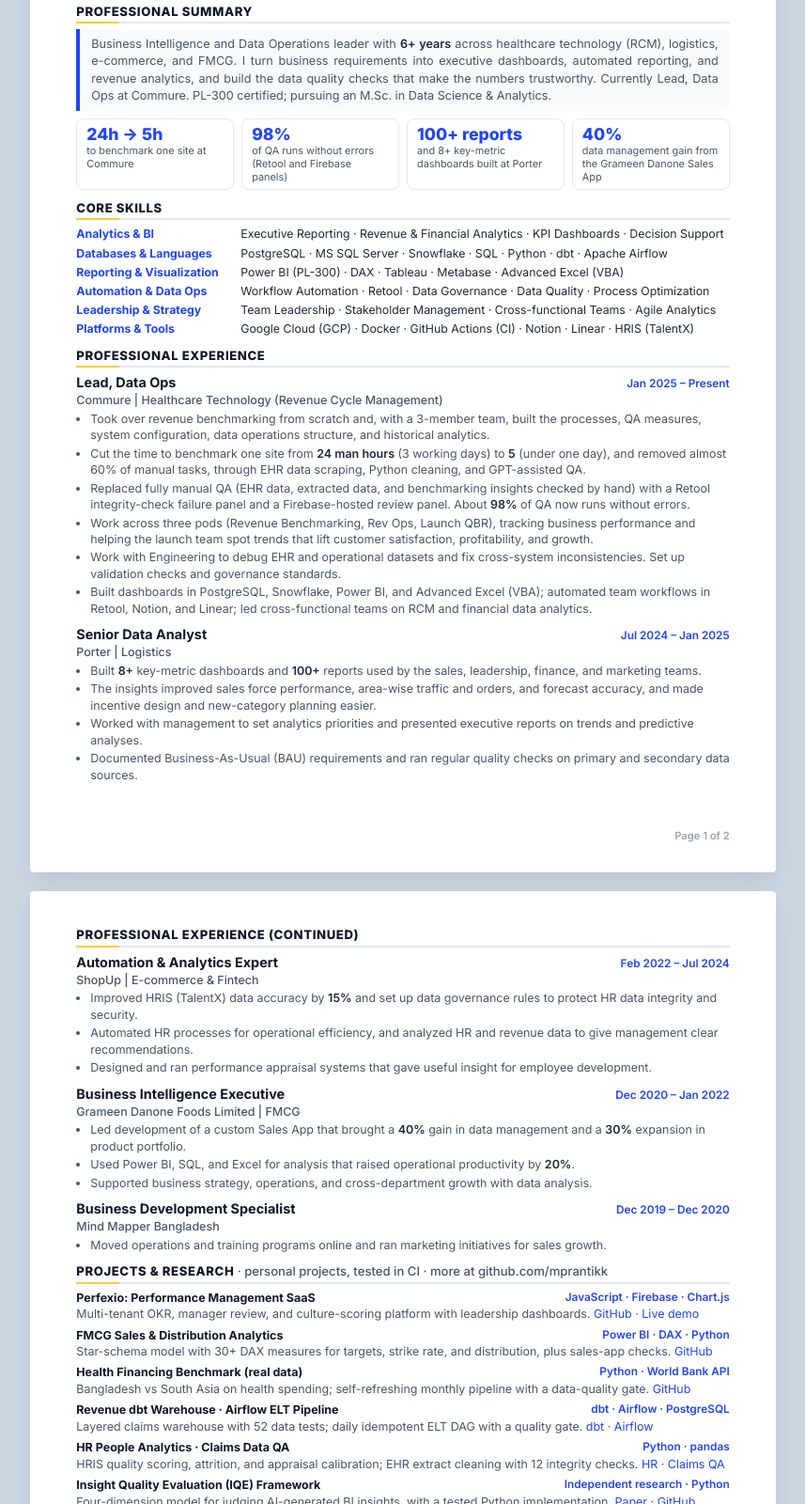
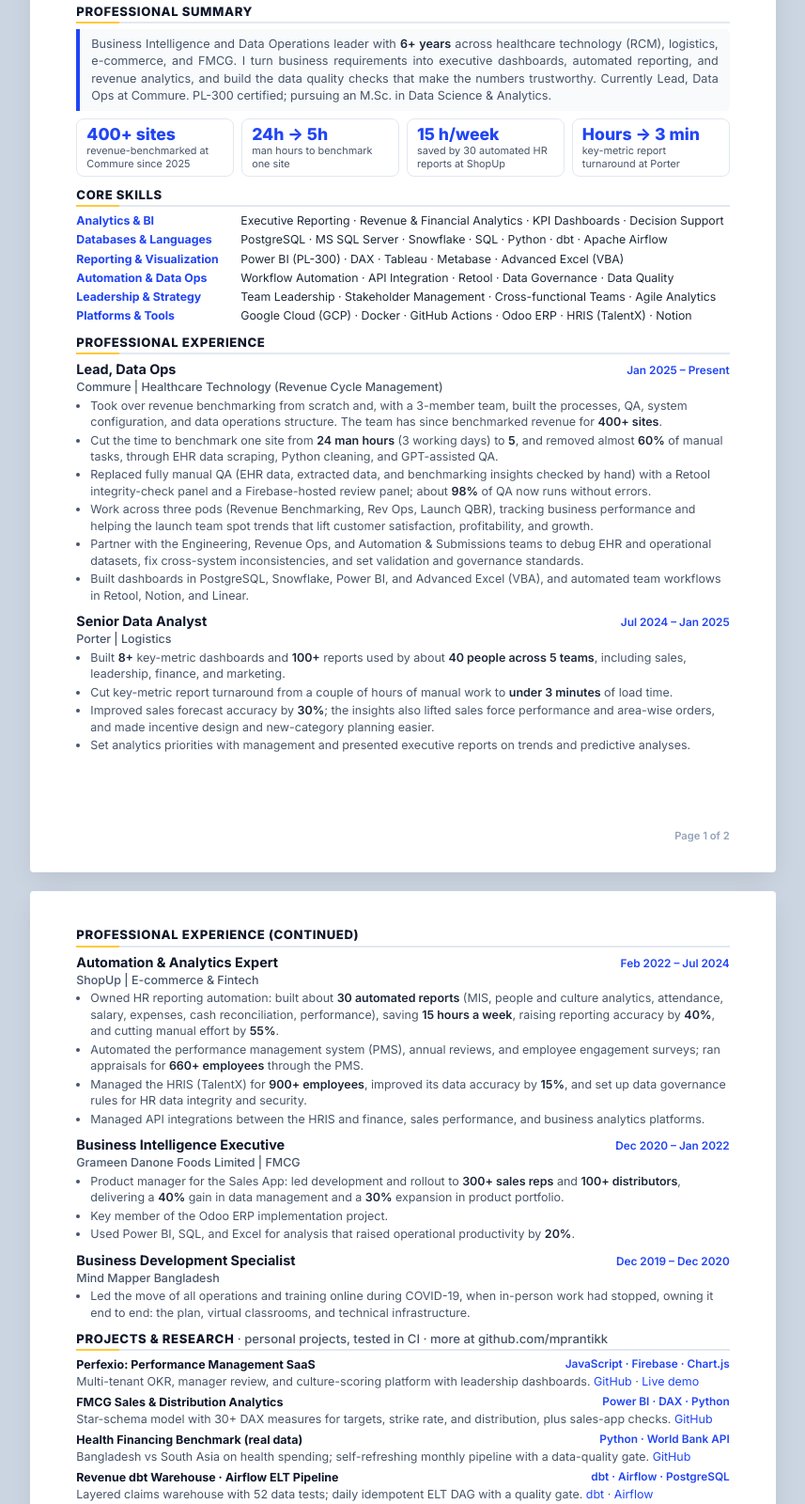
Before and after one commit to mprantikk/resume, a plain HTML site: page index.html in a window 1280 px wide. Shown: the part 215-1815 px from the top of the page at 94% size, without its empty margins (211-1068 px from the left). Drawn offline with Linux system fonts and the light colour scheme.

Commit message:
Add quantified impact for every role
Uses figures supplied by Masud: 400+ sites benchmarked at Commure; Porter report
turnaround, forecast accuracy and dashboard reach; ShopUp HR automation scale,
time saved and coverage; Grameen Danone Sales App rollout and Odoo ERP; Mind
Mapper's move online. Projects trimmed to keep 2 pages.

Co-Authored-By: Claude Opus 5.5 <noreply@anthropic.com>
Claude-Session: https://claude.ai/code/session_01SSyf6EhUDAxyN2eQWNij7A

```diff
--- a/index.html
+++ b/index.html
@@ -125,10 +125,10 @@
                 Business Intelligence and Data Operations leader with <strong>6+ years</strong> across healthcare technology (RCM), logistics, e-commerce, and FMCG. I turn business requirements into executive dashboards, automated reporting, and revenue analytics, and build the data quality checks that make the numbers trustworthy. Currently Lead, Data Ops at Commure. PL-300 certified; pursuing an M.Sc. in Data Science &amp; Analytics.
             </div>
             <div class="hl-row">
-                <div><b>24h &rarr; 5h</b><span>to benchmark one site at Commure</span></div>
-                <div><b>98%</b><span>of QA runs without errors (Retool and Firebase panels)</span></div>
-                <div><b>100+ reports</b><span>and 8+ key-metric dashboards built at Porter</span></div>
-                <div><b>40%</b><span>data management gain from the Grameen Danone Sales App</span></div>
+                <div><b>400+ sites</b><span>revenue-benchmarked at Commure since 2025</span></div>
+                <div><b>24h &rarr; 5h</b><span>man hours to benchmark one site</span></div>
+                <div><b>15 h/week</b><span>saved by 30 automated HR reports at ShopUp</span></div>
+                <div><b>Hours &rarr; 3 min</b><span>key-metric report turnaround at Porter</span></div>
             </div>
 
             <h2 class="section">Core Skills</h2>
@@ -136,9 +136,9 @@
                 <dt>Analytics &amp; BI</dt><dd>Executive Reporting · Revenue &amp; Financial Analytics · KPI Dashboards · Decision Support</dd>
                 <dt>Databases &amp; Languages</dt><dd>PostgreSQL · MS SQL Server · Snowflake · SQL · Python · dbt · Apache Airflow</dd>
                 <dt>Reporting &amp; Visualization</dt><dd>Power BI (PL-300) · DAX · Tableau · Metabase · Advanced Excel (VBA)</dd>
-                <dt>Automation &amp; Data Ops</dt><dd>Workflow Automation · Retool · Data Governance · Data Quality · Process Optimization</dd>
+                <dt>Automation &amp; Data Ops</dt><dd>Workflow Automation · API Integration · Retool · Data Governance · Data Quality</dd>
                 <dt>Leadership &amp; Strategy</dt><dd>Team Leadership · Stakeholder Management · Cross-functional Teams · Agile Analytics</dd>
-                <dt>Platforms &amp; Tools</dt><dd>Google Cloud (GCP) · Docker · GitHub Actions (CI) · Notion · Linear · HRIS (TalentX)</dd>
+                <dt>Platforms &amp; Tools</dt><dd>Google Cloud (GCP) · Docker · GitHub Actions · Odoo ERP · HRIS (TalentX) · Notion</dd>
             </dl>
 
             <h2 class="section">Professional Experience</h2>
@@ -147,12 +147,12 @@
                 <div class="job-head"><span class="job-title">Lead, Data Ops</span><span class="job-date">Jan 2025 – Present</span></div>
                 <div class="job-org">Commure | Healthcare Technology (Revenue Cycle Management)</div>
                 <ul class="bul">
-                    <li>Took over revenue benchmarking from scratch and, with a 3-member team, built the processes, QA measures, system configuration, data operations structure, and historical analytics.</li>
-                    <li>Cut the time to benchmark one site from <strong>24 man hours</strong> (3 working days) to <strong>5</strong> (under one day), and removed almost 60% of manual tasks, through EHR data scraping, Python cleaning, and GPT-assisted QA.</li>
-                    <li>Replaced fully manual QA (EHR data, extracted data, and benchmarking insights checked by hand) with a Retool integrity-check failure panel and a Firebase-hosted review panel. About <strong>98%</strong> of QA now runs without errors.</li>
+                    <li>Took over revenue benchmarking from scratch and, with a 3-member team, built the processes, QA, system configuration, and data operations structure. The team has since benchmarked revenue for <strong>400+ sites</strong>.</li>
+                    <li>Cut the time to benchmark one site from <strong>24 man hours</strong> (3 working days) to <strong>5</strong>, and removed almost <strong>60%</strong> of manual tasks, through EHR data scraping, Python cleaning, and GPT-assisted QA.</li>
+                    <li>Replaced fully manual QA (EHR data, extracted data, and benchmarking insights checked by hand) with a Retool integrity-check panel and a Firebase-hosted review panel; about <strong>98%</strong> of QA now runs without errors.</li>
                     <li>Work across three pods (Revenue Benchmarking, Rev Ops, Launch QBR), tracking business performance and helping the launch team spot trends that lift customer satisfaction, profitability, and growth.</li>
-                    <li>Work with Engineering to debug EHR and operational datasets and fix cross-system inconsistencies. Set up validation checks and governance standards.</li>
-                    <li>Built dashboards in PostgreSQL, Snowflake, Power BI, and Advanced Excel (VBA); automated team workflows in Retool, Notion, and Linear; led cross-functional teams on RCM and financial data analytics.</li>
+                    <li>Partner with the Engineering, Revenue Ops, and Automation &amp; Submissions teams to debug EHR and operational datasets, fix cross-system inconsistencies, and set validation and governance standards.</li>
+                    <li>Built dashboards in PostgreSQL, Snowflake, Power BI, and Advanced Excel (VBA), and automated team workflows in Retool, Notion, and Linear.</li>
                 </ul>
             </div>
 
@@ -160,10 +160,10 @@
                 <div class="job-head"><span class="job-title">Senior Data Analyst</span><span class="job-date">Jul 2024 – Jan 2025</span></div>
                 <div class="job-org">Porter | Logistics</div>
                 <ul class="bul">
-                    <li>Built <strong>8+</strong> key-metric dashboards and <strong>100+</strong> reports used by the sales, leadership, finance, and marketing teams.</li>
-                    <li>The insights improved sales force performance, area-wise traffic and orders, and forecast accuracy, and made incentive design and new-category planning easier.</li>
-                    <li>Worked with management to set analytics priorities and presented executive reports on trends and predictive analyses.</li>
-                    <li>Documented Business-As-Usual (BAU) requirements and ran regular quality checks on primary and secondary data sources.</li>
+                    <li>Built <strong>8+</strong> key-metric dashboards and <strong>100+</strong> reports used by about <strong>40 people across 5 teams</strong>, including sales, leadership, finance, and marketing.</li>
+                    <li>Cut key-metric report turnaround from a couple of hours of manual work to <strong>under 3 minutes</strong> of load time.</li>
+                    <li>Improved sales forecast accuracy by <strong>30%</strong>; the insights also lifted sales force performance and area-wise orders, and made incentive design and new-category planning easier.</li>
+                    <li>Set analytics priorities with management and presented executive reports on trends and predictive analyses.</li>
                 </ul>
             </div>
         </div>
@@ -179,9 +179,10 @@
                 <div class="job-head"><span class="job-title">Automation &amp; Analytics Expert</span><span class="job-date">Feb 2022 – Jul 2024</span></div>
                 <div class="job-org">ShopUp | E-commerce &amp; Fintech</div>
                 <ul class="bul">
-                    <li>Improved HRIS (TalentX) data accuracy by <strong>15%</strong> and set up data governance rules to protect HR data integrity and security.</li>
-                    <li>Automated HR processes for operational efficiency, and analyzed HR and revenue data to give management clear recommendations.</li>
-                    <li>Designed and ran performance appraisal systems that gave useful insight for employee development.</li>
+                    <li>Owned HR reporting automation: built about <strong>30 automated reports</strong> (MIS, people and culture analytics, attendance, salary, expenses, cash reconciliation, performance), saving <strong>15 hours a week</strong>, raising reporting accuracy by <strong>40%</strong>, and cutting manual effort by <strong>55%</strong>.</li>
+                    <li>Automated the performance management system (PMS), annual reviews, and employee engagement surveys; ran appraisals for <strong>660+ employees</strong> through the PMS.</li>
+                    <li>Managed the HRIS (TalentX) for <strong>900+ employees</strong>, improved its data accuracy by <strong>15%</strong>, and set up data governance rules for HR data integrity and security.</li>
+                    <li>Managed API integrations between the HRIS and finance, sales performance, and business analytics platforms.</li>
                 </ul>
             </div>
 
@@ -189,9 +190,9 @@
                 <div class="job-head"><span class="job-title">Business Intelligence Executive</span><span class="job-date">Dec 2020 – Jan 2022</span></div>
                 <div class="job-org">Grameen Danone Foods Limited | FMCG</div>
                 <ul class="bul">
-                    <li>Led development of a custom Sales App that brought a <strong>40%</strong> gain in data management and a <strong>30%</strong> expansion in product portfolio.</li>
+                    <li>Product manager for the Sales App: led development and rollout to <strong>300+ sales reps</strong> and <strong>100+ distributors</strong>, delivering a <strong>40%</strong> gain in data management and a <strong>30%</strong> expansion in product portfolio.</li>
+                    <li>Key member of the Odoo ERP implementation project.</li>
                     <li>Used Power BI, SQL, and Excel for analysis that raised operational productivity by <strong>20%</strong>.</li>
-                    <li>Supported business strategy, operations, and cross-department growth with data analysis.</li>
                 </ul>
             </div>
 
@@ -199,7 +200,7 @@
                 <div class="job-head"><span class="job-title">Business Development Specialist</span><span class="job-date">Dec 2019 – Dec 2020</span></div>
                 <div class="job-org">Mind Mapper Bangladesh</div>
                 <ul class="bul">
-                    <li>Moved operations and training programs online and ran marketing initiatives for sales growth.</li>
+                    <li>Led the move of all operations and training online during COVID-19, when in-person work had stopped, owning it end to end: the plan, virtual classrooms, and technical infrastructure.</li>
                 </ul>
             </div>
 
@@ -219,10 +220,6 @@
             <div class="item">
                 <div class="row"><span class="name">Revenue dbt Warehouse · Airflow ELT Pipeline</span><span class="when">dbt · Airflow · PostgreSQL</span></div>
                 <div class="sub">Layered claims warehouse with 52 data tests; daily idempotent ELT DAG with a quality gate. <a href="https://github.com/mprantikk/revenue-dbt-warehouse">dbt</a> · <a href="https://github.com/mprantikk/airflow-elt-pipeline">Airflow</a></div>
-            </div>
-            <div class="item">
-                <div class="row"><span class="name">HR People Analytics · Claims Data QA</span><span class="when">Python · pandas</span></div>
-                <div class="sub">HRIS quality scoring, attrition, and appraisal calibration; EHR extract cleaning with 12 integrity checks. <a href="https://github.com/mprantikk/hr-people-analytics">HR</a> · <a href="https://github.com/mprantikk/claims-data-qa-automation">Claims QA</a></div>
             </div>
             <div class="item">
                 <div class="row"><span class="name">Insight Quality Evaluation (IQE) Framework</span><span class="when">Independent research · Python</span></div>
```
